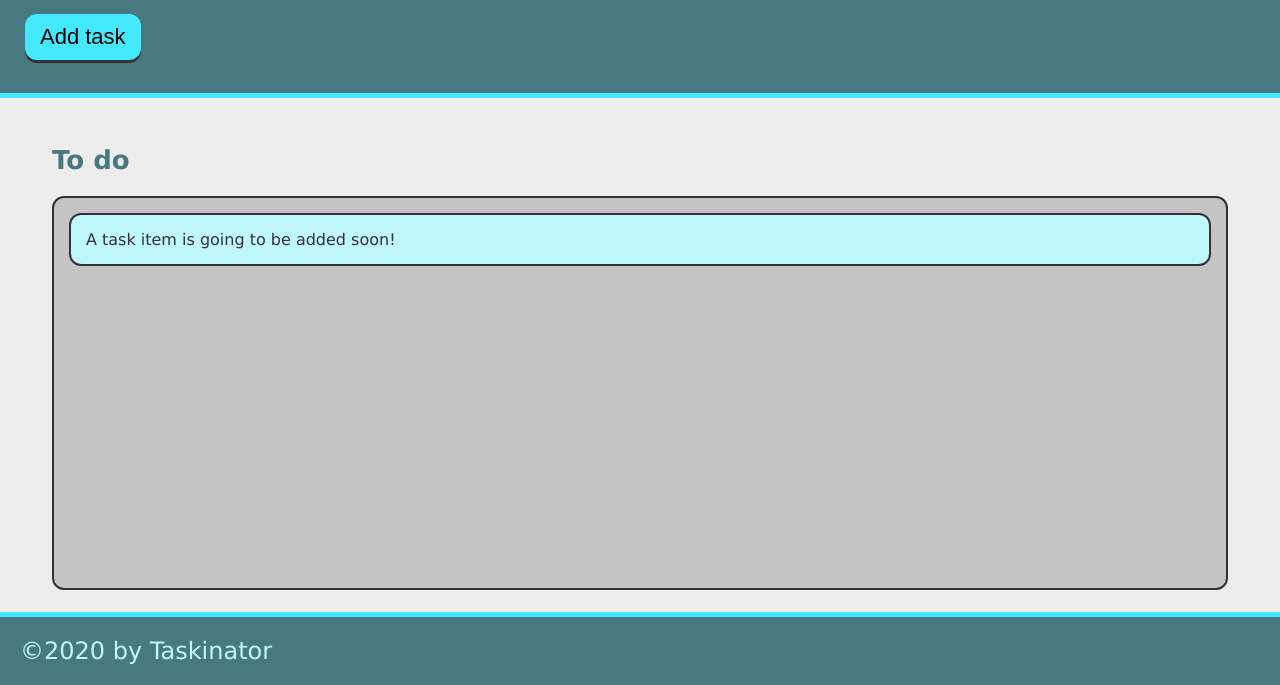
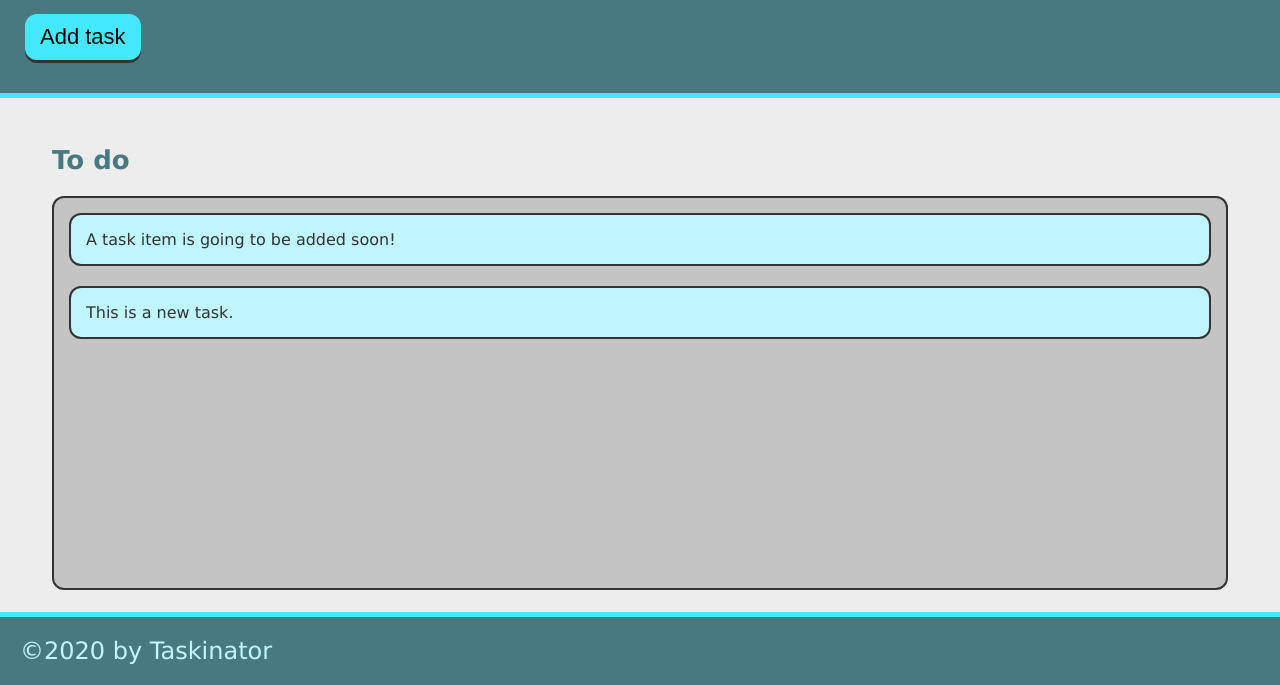
Before and after one commit to Rinnnegone/taskinator, a plain HTML site: page index.html in a window 1280 px wide. Both pictures are taken after a click on the button "Add task". Shown: the part 115-800 px from the top of the page. Drawn offline with Linux system fonts and the light colour scheme.

Commit message:
add ability to add task

```diff
--- a/assets/js/script.js
+++ b/assets/js/script.js
@@ -0,0 +1,11 @@
+var buttonEl = document.querySelector("#save-task");
+var tasksToDoEl = document.querySelector("#tasks-to-do");
+
+var createTaskHandler = function() {
+  var listItemEl = document.createElement("li");
+  listItemEl.className = "task-item";
+  listItemEl.textContent = "This is a new task.";
+  tasksToDoEl.appendChild(listItemEl);
+  };
+
+buttonEl.addEventListener("click", createTaskHandler);
--- a/index.html
+++ b/index.html
@@ -13,7 +13,10 @@
     <header>
         <h1 class="page-title">Taskinator</h1>
         <p>Click the button below to add a new task!</p>
-        <Button class="btn">Add task</Button>
+
+        <Button class="btn" id="save-task">
+            Add task
+        </Button>
     </header>
 
     <main class="page-content">
@@ -21,7 +24,7 @@
             <h2 class="list-title">
                 To do
             </h2>
-            <ul class="task-list">
+            <ul class="task-list" id="tasks-to-do">
                 <li class="task-item">
                     A task item is going to be added soon!
                 </li>
```
